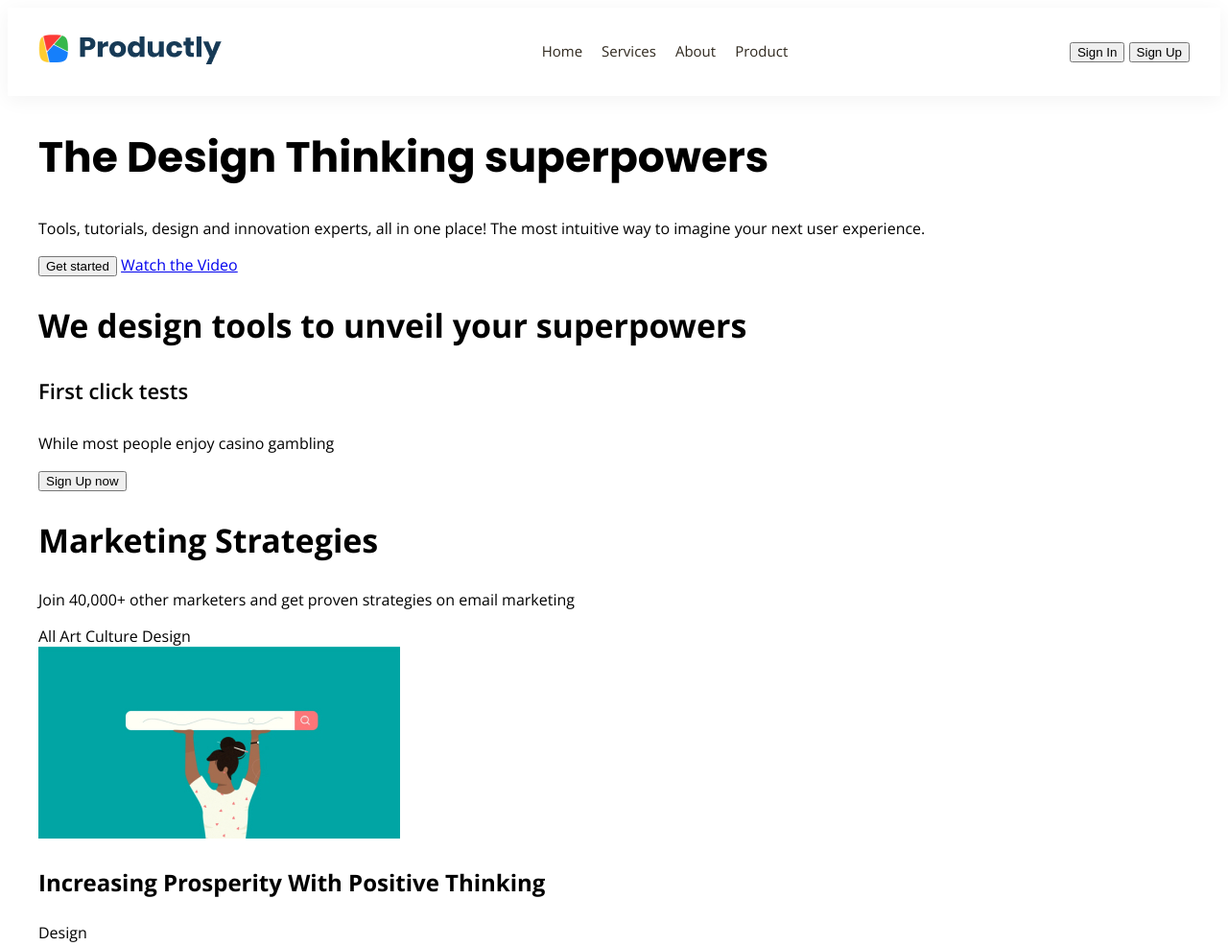
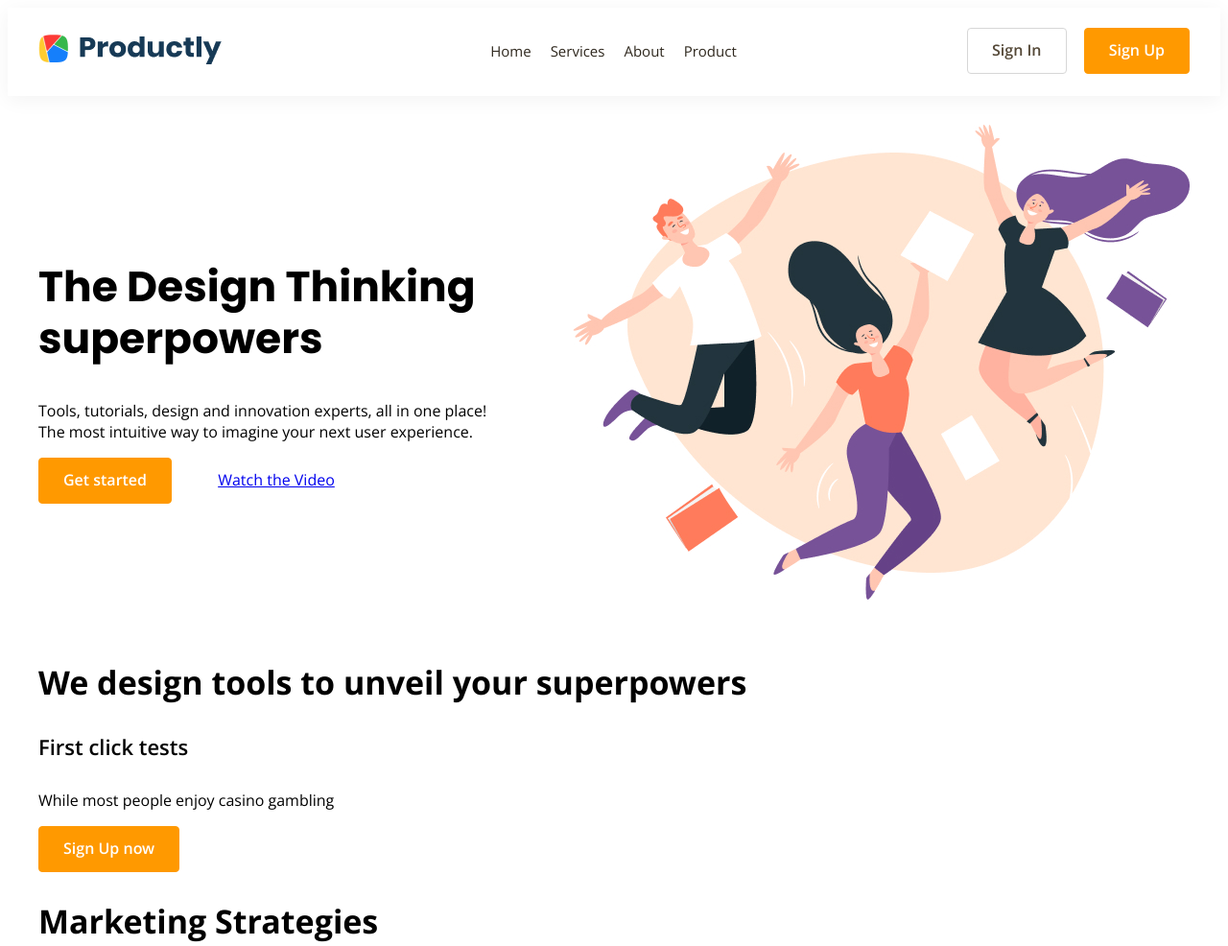
Before and after one commit to AnastasiaShalukhina/Lending-page, a website: page index.html in a window 1280 px wide. Shown: the top 986 px of the page at 96% size. Drawn offline with Linux system fonts and the light colour scheme.

Commit message:
feat: add styles for header and section promo

```diff
--- a/index.html
+++ b/index.html
@@ -14,10 +14,10 @@
       <a href="#" class="logo"><img src="./img/logo.png" alt="Productly LCC"></a>
       <nav class="header__navigation">
         <ul class="navigation">
-          <li class="navigation__item"><a href="#" class="navigation__link">Home</a></li>
-          <li class="navigation__item"><a href="#" class="navigation__link">Services</a></li>
-          <li class="navigation__item"><a href="#" class="navigation__link">About</a></li>
-          <li class="navigation__item"><a href="#" class="navigation__link">Product</a></li>
+          <li class="navigation__item"><a href="#home" class="navigation__link">Home</a></li>
+          <li class="navigation__item"><a href="#services" class="navigation__link">Services</a></li>
+          <li class="navigation__item"><a href="#about" class="navigation__link">About</a></li>
+          <li class="navigation__item"><a href="#product" class="navigation__link">Product</a></li>
         </ul>
       </nav> <!--checked-->
       <div class="header__buttons">
@@ -26,8 +26,8 @@
       </div>
     </div>
   </header>
-  <section class="promo">
-    <div class="wrapper">
+  <section class="promo" id="home">
+    <div class="wrapper promo__wrapper">
       <div class="promo__content">
         <h1>The Design Thinking superpowers</h1>
         <p>Tools, tutorials, design and innovation experts, all in one place! The most intuitive way to imagine your next user
@@ -38,6 +38,9 @@
             <span class="ico ico_play"></span> Watch the Video
           </a>
         </div>
+      </div>
+      <div class="promo__img">
+        <img src="./img/promo/promo-people.jpg" alt="promo-people">
       </div>
     </div>
   </section>
@@ -58,7 +61,7 @@
       </div>
     </div>
   </section>
-  <section class="strategies">
+  <section class="strategies" id="services">
     <div class="wrapper">
       <h2>Marketing Strategies</h2>
       <p class="strategies__description">Join 40,000+ other marketers and get proven strategies on email marketing</p>
@@ -80,7 +83,7 @@
     </div>
 
   </section>
-  <section class="about-us">
+  <section class="about-us" id="about">
     <div class="wrapper">
       <h2>About Us</h2>
       <p>Your About Us page is vital. It’s often the first stop in any user’s journey through a website or blog. It also shouldn’t be their last, because first impressions count online just as much as they do in the real world. If your visitors aren’t impressed, you can expect them to leave without reading your awesome content or completing a conversion action (e.g., signing up for your newsletter, making a purchase).</p>
@@ -124,7 +127,7 @@
       </div>
     </div>
   </section>
-  <footer class="footer">
+  <footer class="footer" id="product">
     <div class="wrapper">
       <div class="layout-4-columns">
         <a href="#" class="logo">Logo</a>
--- a/sass/abstract/_constants.scss
+++ b/sass/abstract/_constants.scss
@@ -6,6 +6,7 @@ $color-tag: #F5F5F5;
 $color-text: #544837;
 $color-heading: #2F281E;
 $color-border: #D7D7D7;
+$color-hovered: #BCD0E5;
 $color-light: #FFFFFF;
 
 $color-violet: #7752BE; // these constants meet once so we used colored-names
--- /dev/null
+++ b/sass/base/_buttons.scss
@@ -0,0 +1,34 @@
+.button {
+  font-family: "Open Sans", "Verdana", sans-serif;
+  padding: 11px 25px 13px;
+  font-style: normal;
+  font-weight: 600;
+  font-size: 1.6rem;
+  line-height: 2.2rem;
+  border-radius: 4px;
+  cursor: pointer;
+  transition: all ease 0.3s;
+}
+
+.button_bordered {
+  background-color: $color-light;
+  border: 1px solid $color-border;
+  color: $color-text
+}
+
+.button_colored {
+  background-color: $color-primary;
+  border: 1px solid $color-primary;
+  color: $color-light;
+
+}
+
+.button_colored:hover {
+  background-color: $color-additional;
+  border-color: $color-additional;
+}
+
+.button_bordered:hover {
+  background-color: $color-hovered;
+  border-color: $color-hovered;
+}
--- /dev/null
+++ b/sass/components/_promo.scss
@@ -0,0 +1,17 @@
+.promo {
+  padding: 30px 0;
+}
+
+.promo__wrapper {
+  display: flex;
+  justify-content: space-between;
+  align-items: center;
+}
+
+.promo__content {
+  padding-right: 65px;
+}
+
+.promo__buttons>* {
+  margin-right: 44px;
+}
--- a/sass/layouts/_header.scss
+++ b/sass/layouts/_header.scss
@@ -8,6 +8,14 @@
   display: flex;
   align-items: center;
   justify-content: space-between;
+}
+
+.header__buttons>.button {
+  margin-left: 14px;
+}
+
+.header__buttons>.button:first-child {
+  margin-left: 0;
 }
 
 .navigation {
@@ -23,6 +31,6 @@
 .navigation__link {
   text-decoration: none;
   color: $color-heading;
-  font-size: 15px;
-  line-height: 28px;
+  font-size: 1.5rem;
+  line-height: 2.8rem;
 }
--- a/sass/style.scss
+++ b/sass/style.scss
@@ -1,10 +1,13 @@
 @import "abstract/constants";
+
+// base
 @import "base/base";
+@import "base/buttons";
 
 // layouts
 @import "layouts/wrapper";
 @import "layouts/header";
 
 // components
-
 @import "components/contact-us";
+@import "components/promo";
```
Also changed, not shown: img/promo/promo-people.jpg (added), sass/style.css, 1 other file.
